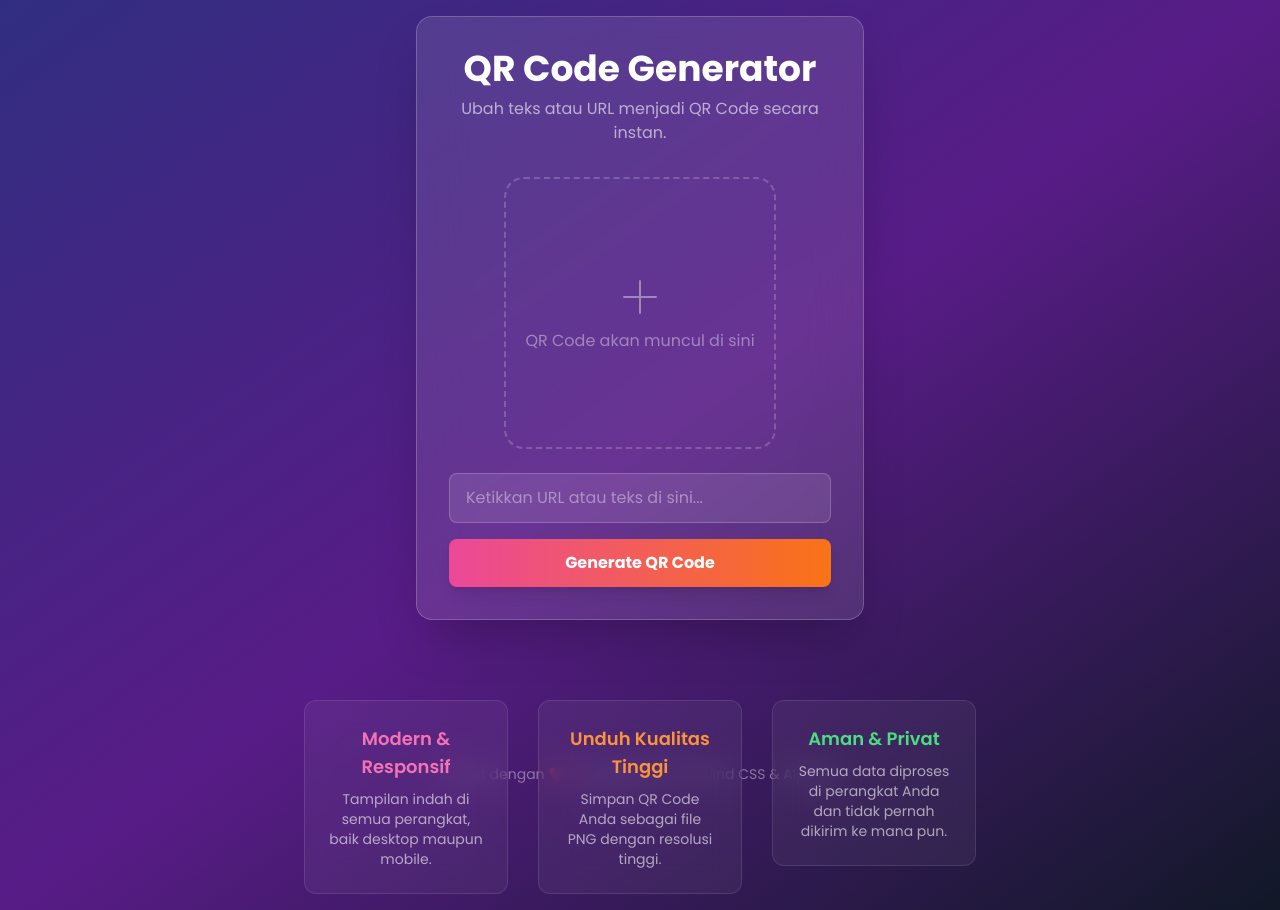
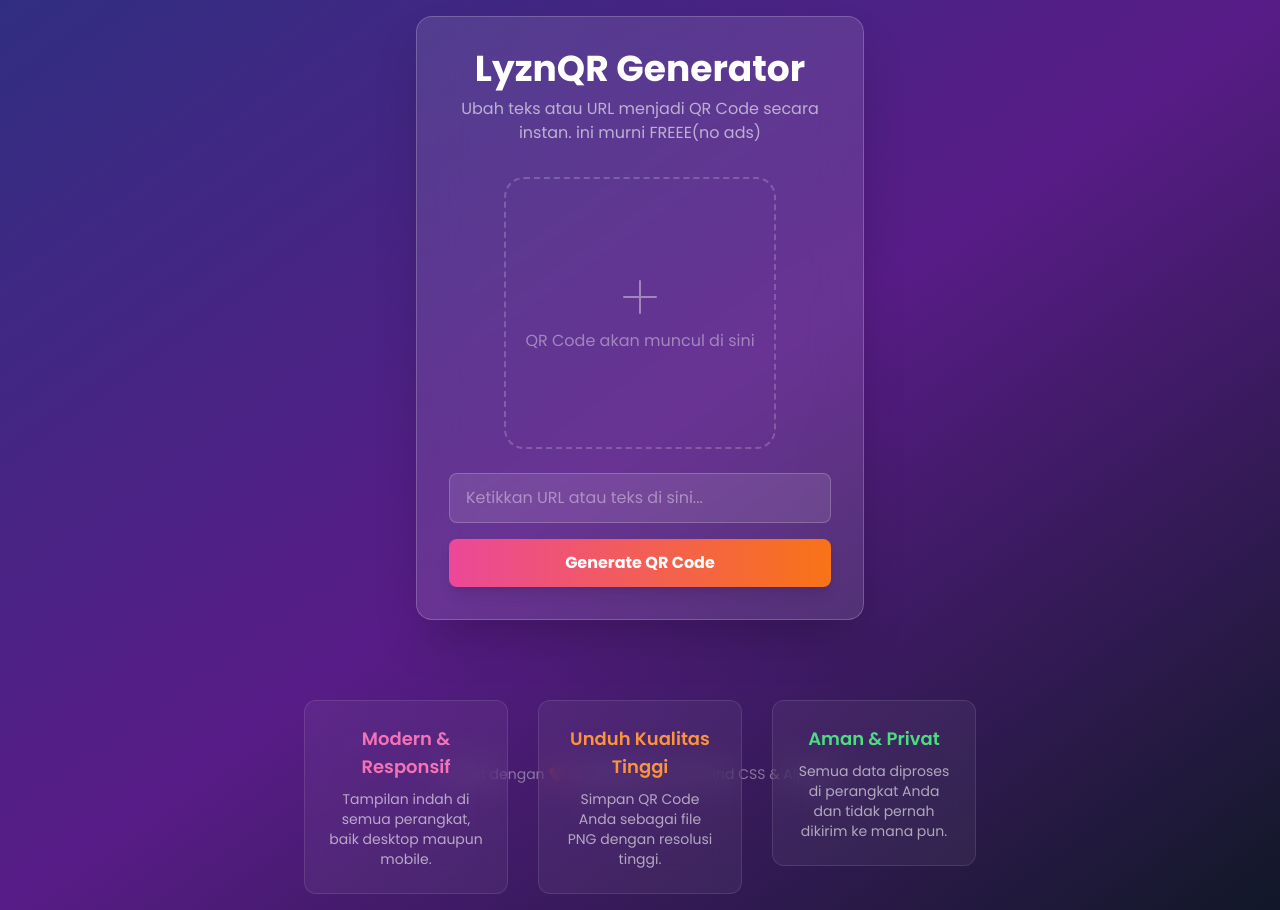
Before and after one commit to Lyzn7/websiteQRcode, a plain HTML site: page index.html in a window 1280 px wide. Drawn offline with nearby package versions, Linux system fonts and the light colour scheme.

Commit message:
Update index.html

```diff
--- a/index.html
+++ b/index.html
@@ -3,7 +3,7 @@
 <head>
     <meta charset="UTF-8">
     <meta name="viewport" content="width=device-width, initial-scale=1.0">
-    <title>QR Code Generator Modern</title>
+    <title>Lyzn QR Code Generator Modern</title>
 
     <script src="https://cdn.tailwindcss.com"></script>
 
@@ -58,8 +58,8 @@
 
         <div x-data="qrGenerator()" class="w-full max-w-md bg-white/10 backdrop-blur-xl border border-white/20 rounded-2xl shadow-2xl p-8 text-center transition-all duration-500">
 
-            <h1 class="text-3xl md:text-4xl font-bold mb-2">QR Code Generator</h1>
-            <p class="text-white/60 mb-8">Ubah teks atau URL menjadi QR Code secara instan.</p>
+            <h1 class="text-3xl md:text-4xl font-bold mb-2">LyznQR Generator</h1>
+            <p class="text-white/60 mb-8">Ubah teks atau URL menjadi QR Code secara instan. ini murni FREEE(no ads)</p>
 
             <div class="mb-6 flex justify-center items-center h-[272px]">
                 <div x-show="!isGenerated" id="qrcode-placeholder">
```
